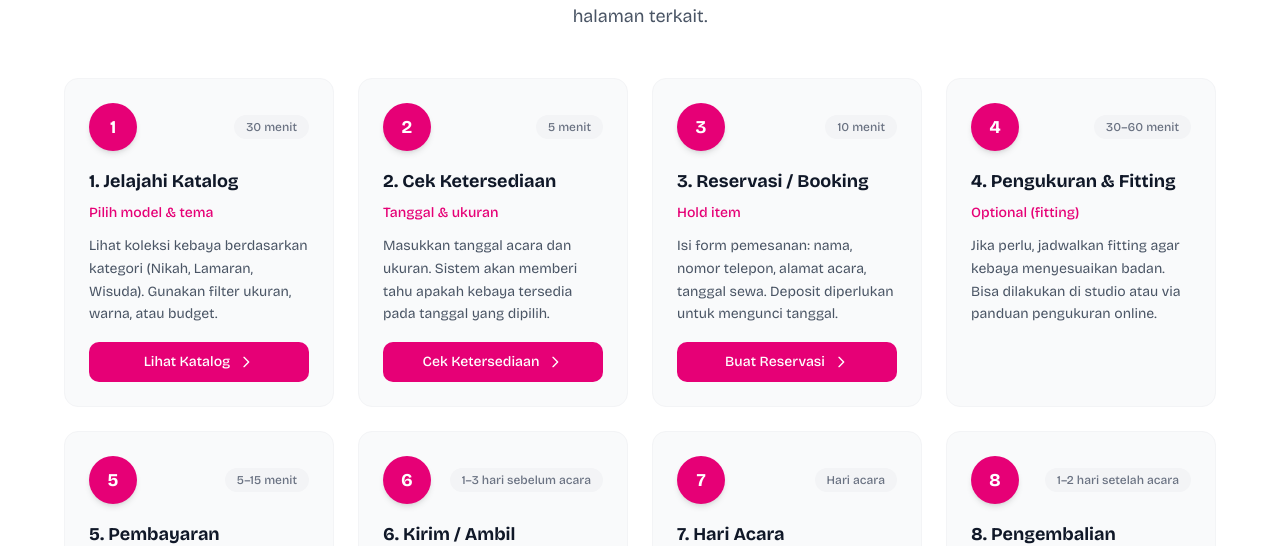
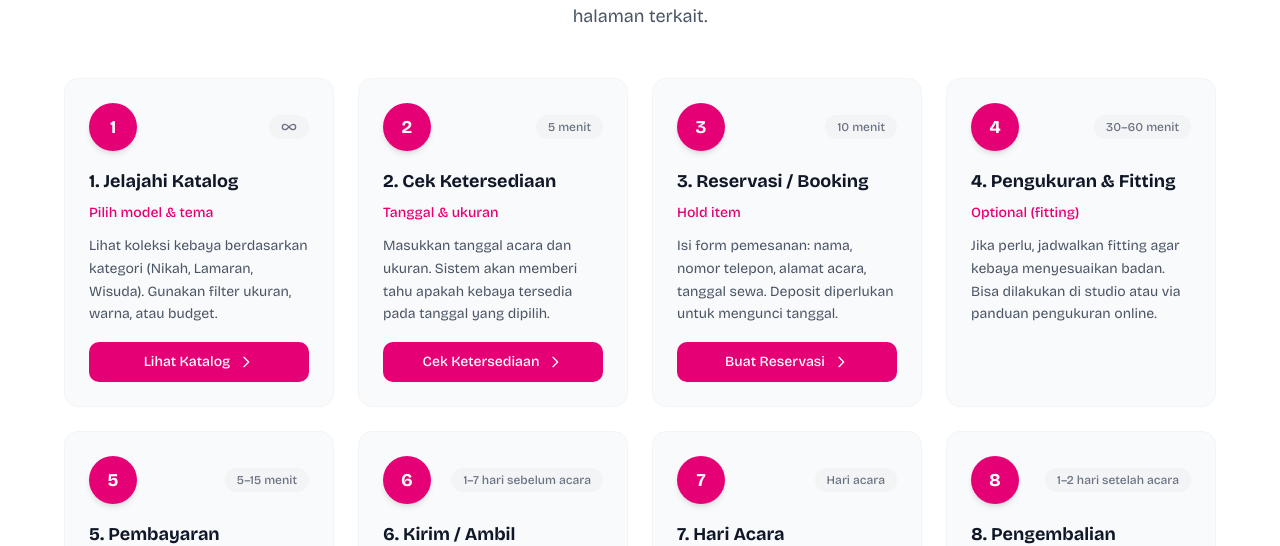
Before and after one commit to Driannm/diansa-attire, a Next.js app: page / in a window 1280 px wide. Shown: the part 1925-2471 px from the top of the page. Built offline with nearby package versions, Linux system fonts and the light colour scheme.

Commit message:
update : time for step 1

```diff
--- a/src/app/components/RentFlow.tsx
+++ b/src/app/components/RentFlow.tsx
@@ -1,6 +1,6 @@
 "use client";
 
-import { CircleAlert } from "lucide-react";
+import { CircleAlert, Infinity } from "lucide-react";
 import Link from "next/link";
 import React from "react";
 
@@ -8,7 +8,7 @@ const steps = [
   {
     title: "1. Jelajahi Katalog",
     subtitle: "Pilih model & tema",
-    time: "30 menit",
+    time: "infinity",
     desc: "Lihat koleksi kebaya berdasarkan kategori (Nikah, Lamaran, Wisuda). Gunakan filter ukuran, warna, atau budget.",
     action: { href: "/kebaya", label: "Lihat Katalog" },
   },
@@ -41,7 +41,7 @@ const steps = [
   {
     title: "6. Kirim / Ambil",
     subtitle: "Delivery atau pickup",
-    time: "1–3 hari sebelum acara",
+    time: "1–7 hari sebelum acara",
     desc: "Pilih opsi antar (dikirim ke alamat acara) atau ambil di studio. Cek jadwal pengiriman agar tiba tepat waktu.",
     action: { href: "/help/delivery", label: "Opsi Pengiriman" },
   },
@@ -86,8 +86,12 @@ export default function RentFlow() {
                 <div className="w-12 h-12 rounded-full bg-pink-600 text-white flex items-center justify-center font-bold text-lg shadow-md">
                   {idx + 1}
                 </div>
-                <span className="text-xs font-medium text-gray-500 dark:text-gray-400 bg-gray-100 dark:bg-gray-700 px-3 py-1 rounded-full">
-                  {step.time}
+                <span className="text-xs font-medium text-gray-500 dark:text-gray-400 bg-gray-100 dark:bg-gray-700 px-3 py-1 rounded-full flex items-center gap-1">
+                  {step.time === "infinity" ? (
+                    <Infinity className="w-4 h-4 ext-gray-500 dark:ext-gray-400" />
+                  ) : (
+                    step.time
+                  )}
                 </span>
               </div>
 
```
